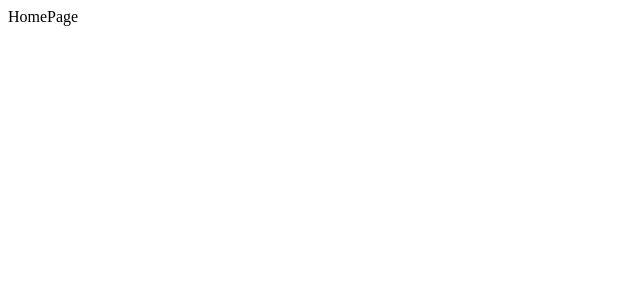
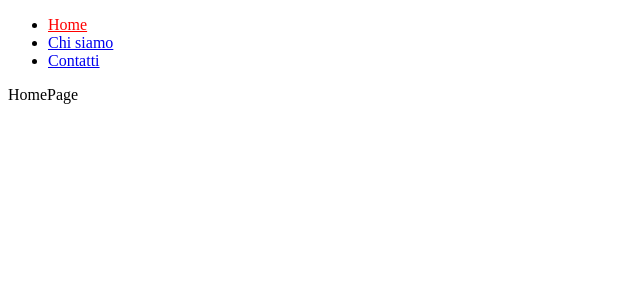
Before and after one commit to carlosvillaar/react-router, a React (Vite) app: page / in a window 1280 px wide. Shown: the top 300 px of the page, without its empty margins (0-640 px from the left). Built offline with nearby package versions, Linux system fonts and the light colour scheme.

Commit message:
exercise completed

```diff
--- a/pages/HomePage.jsx
+++ b/pages/HomePage.jsx
@@ -1,4 +1,4 @@
-import MainNav from "../src/MainNav"
+import MainNav from "../src/components/MainNav"
 
 const HomePage = () => {
   return (
--- a/src/App.jsx
+++ b/src/App.jsx
@@ -1,8 +1,10 @@
 import { BrowserRouter, Routes, Route } from "react-router-dom"
+
+//pagine
+import DefaultLayout from "./components/DefaultLayout"
 import HomePage from "../pages/HomePage"
 import AboutUs from "../pages/AboutUs"
 import Contacts from "../pages/Contacts"
-import DefaultLayout from "./components/DefaultLayout"
 
 const App = () => {
   return (
--- a/src/MainNav.jsx
+++ /dev/null
@@ -1,15 +0,0 @@
-import { Link, NavLink } from "react-router-dom";
-
-const MainNav = () => {
-  return (
-    <nav>
-      <nav>
-      <Link to="/">Home Page</Link>
-      <NavLink to="/chi-siamo">Chi siamo</NavLink>
-      <NavLink to="/contatti">Contatti</NavLink>
-    </nav>
-    </nav>
-  )
-}
-
-export default MainNav
--- a/src/components/DefaultLayout.jsx
+++ b/src/components/DefaultLayout.jsx
@@ -1,11 +1,18 @@
 import { Outlet } from "react-router-dom"
+import MainNav from "../components/MainNav"
 
-const DefaultLayout = () => {
-  return (
-    <div>
-      <Outlet />
-    </div>
-  )
+function DefaultLayout() {
+
+   return (
+      <>
+         <header>
+            <MainNav />
+         </header>
+         <main>
+            <Outlet />
+         </main>
+      </>
+   )
 }
 
 export default DefaultLayout
--- /dev/null
+++ b/src/components/MainNav.jsx
@@ -0,0 +1,22 @@
+import { Link, NavLink } from "react-router-dom";
+
+function MainNav() {
+   return (
+      <nav>
+         <ul>
+            <li>
+               <NavLink to="/">Home</NavLink>
+            </li>
+            <li>
+               <NavLink to="/chi-siamo">Chi siamo</NavLink>
+            </li>
+            <li>
+               <NavLink to="/contatti">Contatti</NavLink>
+            </li>
+         </ul>
+      </nav>
+   )
+}
+
+
+export default MainNav
--- a/src/index.css
+++ b/src/index.css
@@ -0,0 +1,3 @@
+.active {
+  color: red;
+}
```
